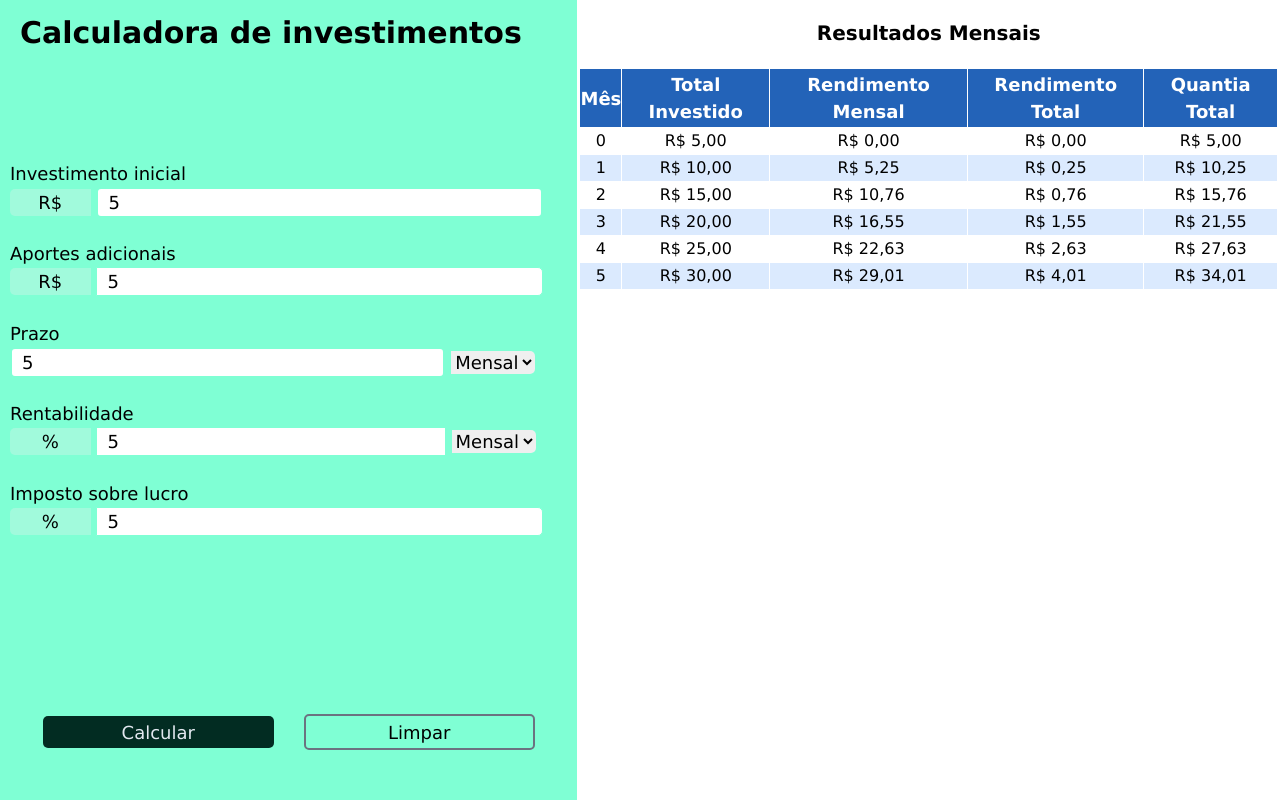
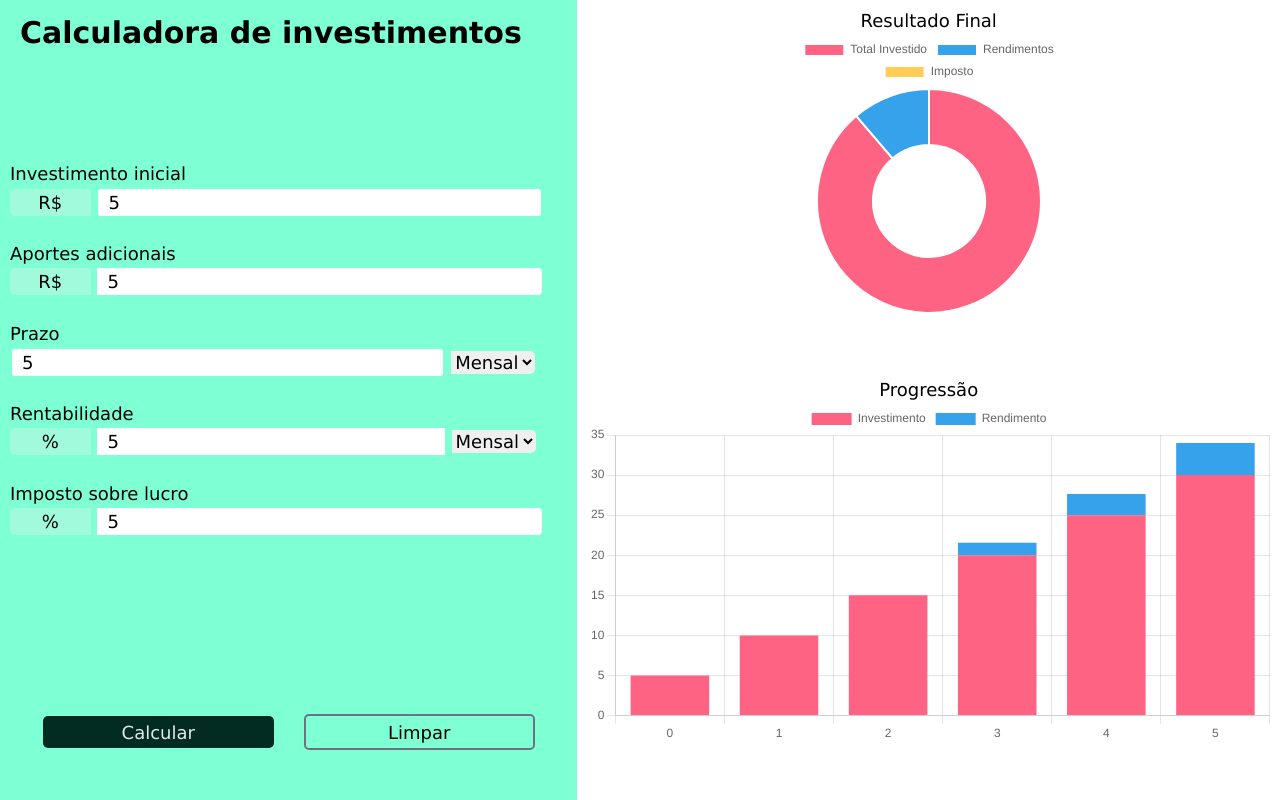
Before and after one commit to JorgeWilliamSS92/ProjetoCalculadoraInvestimentos, a website built with Vite: page index.html in a window 1280 px wide. Both pictures are taken after typing "5", "5", "5", "5", "5" into the empty fields and a click on the button "Calcular". Built offline with nearby package versions, Linux system fonts and the light colour scheme.

Commit message:
resolução possivel simples

```diff
--- a/index.html
+++ b/index.html
@@ -113,7 +113,7 @@
     </aside>
 
     <main id="chartsPrincipal">
-      <!-- <section id="charts-container">
+      <section id="charts-container">
         <div id="chart1">
           <p>Resultado Final</p>
           <canvas id="final-money-distribution"></canvas>
@@ -123,38 +123,11 @@
           <p>Progressão</p>
           <canvas id="progression"></canvas>
         </div>
-      </section> -->
+      </section>
 
       <section id="table-container">
         <p>Resultados Mensais</p>
-        <table id="results-table">
-          <!-- <thead>
-            <th>Mês</th>
-            <th>Investimento Inicial</th>
-            <th>Investimento Mensal</th>
-            <th>Lucro Total</th>
-          </thead>
-          <tbody>
-            <tr>
-              <td>0</td>
-              <td>10000</td>
-              <td>200</td>
-              <td>1500</td>
-            </tr>
-            <tr>
-              <td>0</td>
-              <td>10000</td>
-              <td>200</td>
-              <td>1500</td>
-            </tr>
-            <tr>
-              <td>0</td>
-              <td>10000</td>
-              <td>200</td>
-              <td>1500</td>
-            </tr>
-          </tbody> -->
-        </table>
+        <table id="results-table"></table>
       </section>
     </main>
 
--- a/main.css
+++ b/main.css
@@ -89,6 +89,10 @@ body {
 
   & #chartsPrincipal {
     height: 100dvh;
+    overflow-y: auto;
+
+    & #charts-container {
+    }
 
     & #chart1 {
       display: flex;
@@ -107,6 +111,7 @@ body {
       align-items: center;
       height: 55dvh;
       padding: 1rem;
+      margin-bottom: 5rem;
     }
   }
 
--- a/main.js
+++ b/main.js
@@ -108,64 +108,64 @@ function generateValues(evt) {
 
   const returnValues = returnArray[returnArray.length - 1];
 
-  // chartDoughnut = new Chart(finalMoneyChart, {
-  //   type: "doughnut",
-  //   data: {
-  //     labels: ["Total Investido", "Rendimentos", "Imposto"],
-  //     datasets: [
-  //       {
-  //         label: "Valor R$",
-  //         data: [
-  //           format(returnValues.investedAmount),
-  //           format(returnValues.totalInterestReturn * (1 - profitTax / 100)),
-  //           format(returnValues.totalInterestReturn * (profitTax / 100)),
-  //         ],
-  //         backgroundColor: [
-  //           "rgb(255, 99, 132)",
-  //           "rgb(54, 162, 235)",
-  //           "rgb(255, 205, 86)",
-  //         ],
-  //         hoverOffset: 4,
-  //       },
-  //     ],
-  //   },
-  // });
+  chartDoughnut = new Chart(finalMoneyChart, {
+    type: "doughnut",
+    data: {
+      labels: ["Total Investido", "Rendimentos", "Imposto"],
+      datasets: [
+        {
+          label: "Valor R$",
+          data: [
+            format(returnValues.investedAmount),
+            format(returnValues.totalInterestReturn * (1 - profitTax / 100)),
+            format(returnValues.totalInterestReturn * (profitTax / 100)),
+          ],
+          backgroundColor: [
+            "rgb(255, 99, 132)",
+            "rgb(54, 162, 235)",
+            "rgb(255, 205, 86)",
+          ],
+          hoverOffset: 4,
+        },
+      ],
+    },
+  });
 
-  // chartBar = new Chart(progressionChart, {
-  //   type: "bar",
-  //   data: {
-  //     labels: returnArray.map((monthObject) => monthObject.month),
-  //     datasets: [
-  //       {
-  //         label: "Investimento",
-  //         data: returnArray.map((investimentObject) =>
-  //           format(investimentObject.investedAmount)
-  //         ),
-  //         backgroundColor: "rgb(255, 99, 132)",
-  //       },
-  //       {
-  //         label: "Rendimento",
-  //         data: returnArray.map((interesReturnObject) =>
-  //           format(interesReturnObject.totalInterestReturn)
-  //         ),
+  chartBar = new Chart(progressionChart, {
+    type: "bar",
+    data: {
+      labels: returnArray.map((monthObject) => monthObject.month),
+      datasets: [
+        {
+          label: "Investimento",
+          data: returnArray.map((investimentObject) =>
+            format(investimentObject.investedAmount)
+          ),
+          backgroundColor: "rgb(255, 99, 132)",
+        },
+        {
+          label: "Rendimento",
+          data: returnArray.map((interesReturnObject) =>
+            format(interesReturnObject.totalInterestReturn)
+          ),
 
-  //         backgroundColor: "rgb(54, 162, 235)",
-  //       },
-  //     ],
-  //   },
+          backgroundColor: "rgb(54, 162, 235)",
+        },
+      ],
+    },
 
-  //   options: {
-  //     responsive: true,
-  //     scales: {
-  //       x: {
-  //         stacked: true,
-  //       },
-  //       y: {
-  //         stacked: true,
-  //       },
-  //     },
-  //   },
-  // });
+    options: {
+      responsive: true,
+      scales: {
+        x: {
+          stacked: true,
+        },
+        y: {
+          stacked: true,
+        },
+      },
+    },
+  });
 
   console.log(returnArray);
 
```
